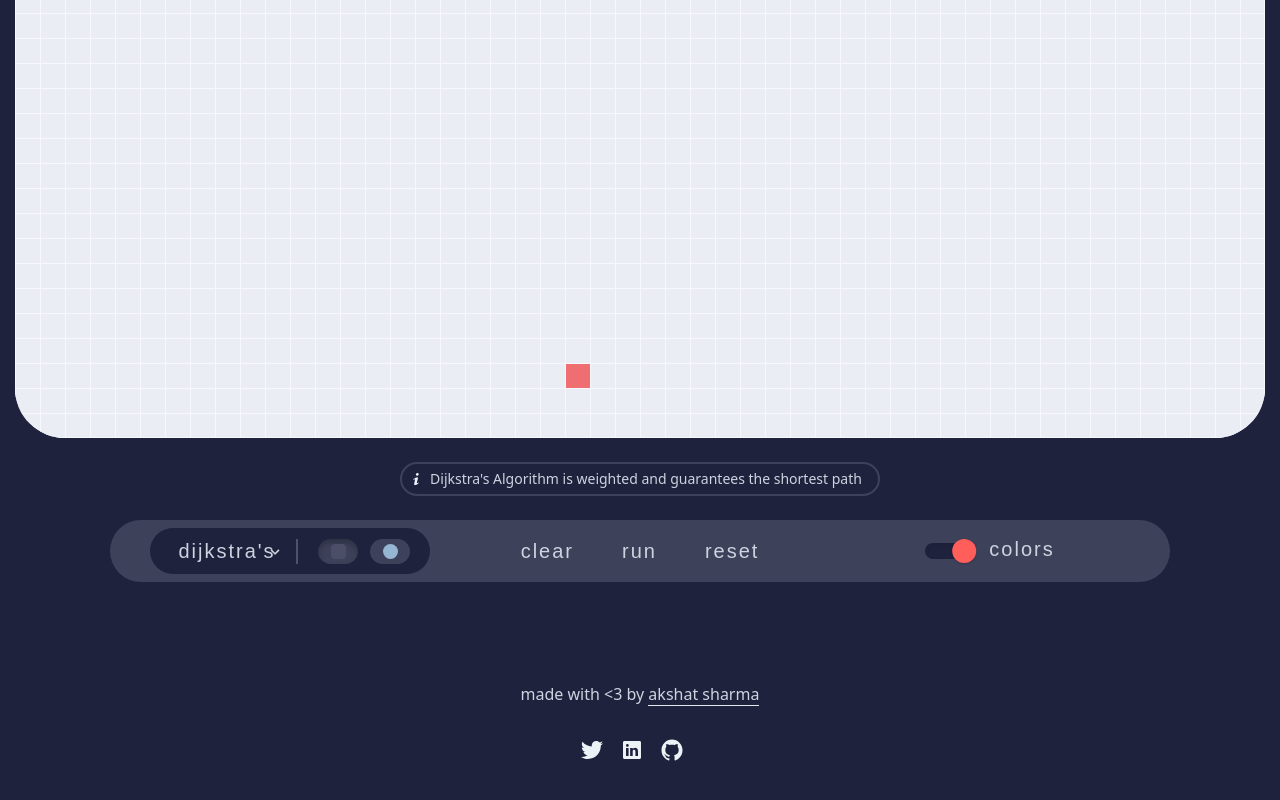
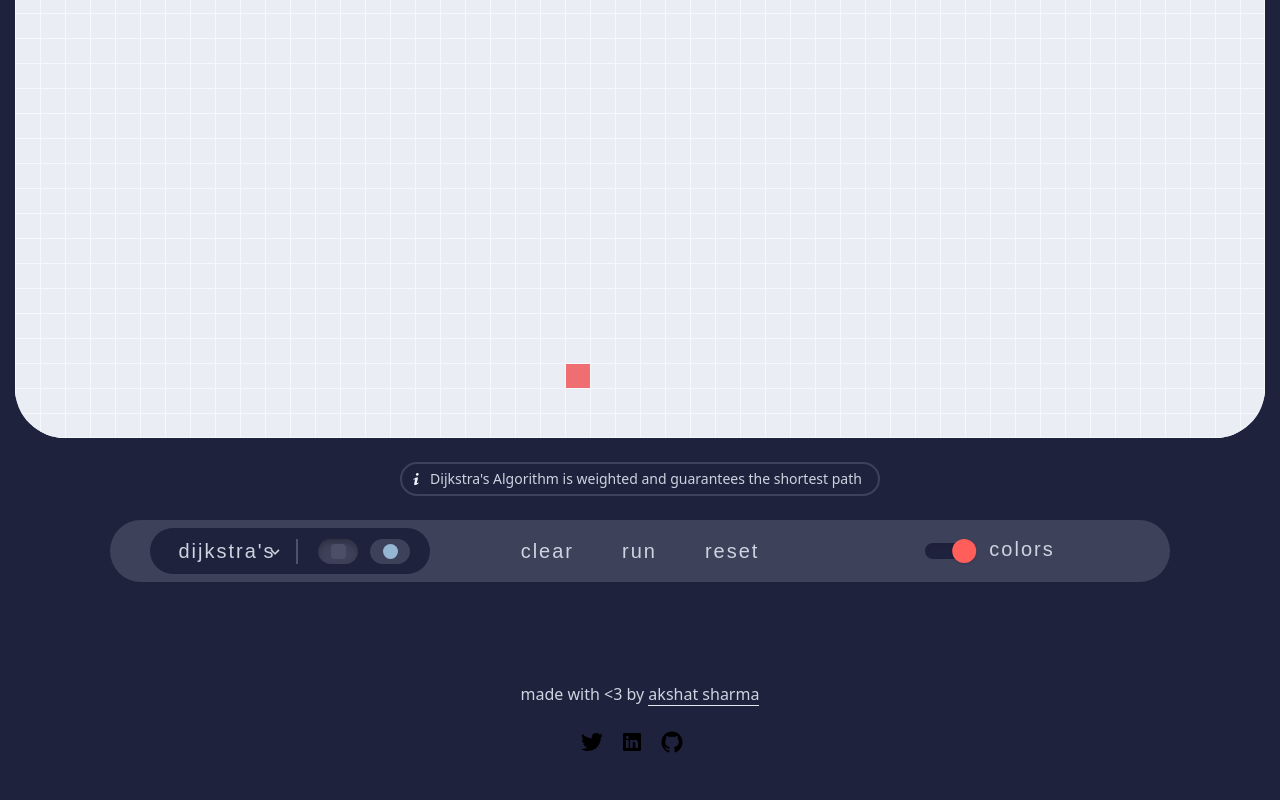
Before and after one commit to akshatksharma/mazeviz, a website built with Parcel: page src/index.html in a window 1280 px wide. Shown: the part 403-1203 px from the top of the page. Built offline with nearby package versions, Linux system fonts and the light colour scheme; a web font is replaced by a local one.

Commit message:
Trying to fix issues with svg

```diff
--- a/src/index.html
+++ b/src/index.html
@@ -246,13 +246,19 @@
         </h2>
         <div class="socialLinks">
           <a href="https://twitter.com/akshatksharma_">
-            <svg class="socialIcon" xmlns="http://www.w3.org/2000/svg"  width="512px" height="512px" viewBox="0 0 512 512" ><path d="M492 109.5c-17.4 7.7-36 12.9-55.6 15.3 20-12 35.4-31 42.6-53.6-18.7 11.1-39.4 19.2-61.5 23.5C399.8 75.8 374.6 64 346.8 64c-53.5 0-96.8 43.4-96.8 96.9 0 7.6.8 15 2.5 22.1-80.5-4-151.9-42.6-199.6-101.3-8.3 14.3-13.1 31-13.1 48.7 0 33.6 17.2 63.3 43.2 80.7-16-.4-31-4.8-44-12.1v1.2c0 47 33.4 86.1 77.7 95-8.1 2.2-16.7 3.4-25.5 3.4-6.2 0-12.3-.6-18.2-1.8 12.3 38.5 48.1 66.5 90.5 67.3-33.1 26-74.9 41.5-120.3 41.5-7.8 0-15.5-.5-23.1-1.4C62.8 432 113.7 448 168.3 448 346.6 448 444 300.3 444 172.2c0-4.2-.1-8.4-.3-12.5C462.6 146 479 129 492 109.5z"/><metadata><rdf:RDF xmlns:rdf="http://www.w3.org/1999/02/22-rdf-syntax-ns#" xmlns:rdfs="http://www.w3.org/2000/01/rdf-schema#" xmlns:dc="http://purl.org/dc/elements/1.1/"><rdf:Description about="https://iconscout.com/legal#licenses" dc:title="social,twitter" dc:description="social,twitter" dc:publisher="Iconscout" dc:date="2017-09-24" dc:format="image/svg+xml" dc:language="en"><dc:creator><rdf:Bag><rdf:li>Benjamin J Sperry</rdf:li></rdf:Bag></dc:creator></rdf:Description></rdf:RDF></metadata></svg>
+            <svg xmlns="http://www.w3.org/2000/svg" width="24" height="24" viewBox="0 0 24 24" fill="none">
+              <path d="M23.0625 5.13281C22.2469 5.49375 21.375 5.7375 20.4563 5.85C21.3938 5.2875 22.1156 4.39687 22.4531 3.3375C21.5766 3.85781 20.6063 4.2375 19.5703 4.43906C18.7406 3.55312 17.5594 3 16.2563 3C13.7484 3 11.7188 5.03437 11.7188 7.54219C11.7188 7.89844 11.7563 8.24531 11.8359 8.57812C8.06251 8.39062 4.71564 6.58125 2.4797 3.82969C2.09064 4.5 1.86564 5.28281 1.86564 6.1125C1.86564 7.6875 2.67189 9.07969 3.89064 9.89531C3.14064 9.87656 2.43751 9.67031 1.82814 9.32812V9.38437C1.82814 11.5875 3.39376 13.4203 5.47032 13.8375C5.09064 13.9406 4.68751 13.9969 4.27501 13.9969C3.98439 13.9969 3.69845 13.9687 3.42189 13.9125C3.99845 15.7172 5.67657 17.0297 7.66407 17.0672C6.11251 18.2859 4.15314 19.0125 2.02501 19.0125C1.65939 19.0125 1.29845 18.9891 0.9422 18.9469C2.94376 20.25 5.3297 21 7.88907 21C16.2469 21 20.8125 14.0766 20.8125 8.07187C20.8125 7.875 20.8078 7.67812 20.7984 7.48594C21.6844 6.84375 22.4531 6.04688 23.0625 5.13281Z" fill="black"/>
+              </svg>
           </a>
           <a href="https://www.linkedin.com/in/akshat-sharma-b1a8401a7/">
-            <svg class="socialIcon" xmlns="http://www.w3.org/2000/svg" width="512px" height="512px" viewBox="0 0 512 512"><path d="M417.2 64H96.8C79.3 64 64 76.6 64 93.9V415c0 17.4 15.3 32.9 32.8 32.9h320.3c17.6 0 30.8-15.6 30.8-32.9V93.9C448 76.6 434.7 64 417.2 64zM183 384h-55V213h55v171zm-25.6-197h-.4c-17.6 0-29-13.1-29-29.5 0-16.7 11.7-29.5 29.7-29.5s29 12.7 29.4 29.5c0 16.4-11.4 29.5-29.7 29.5zM384 384h-55v-93.5c0-22.4-8-37.7-27.9-37.7-15.2 0-24.2 10.3-28.2 20.3-1.5 3.6-1.9 8.5-1.9 13.5V384h-55V213h55v23.8c8-11.4 20.5-27.8 49.6-27.8 36.1 0 63.4 23.8 63.4 75.1V384z"/><metadata><rdf:RDF xmlns:rdf="http://www.w3.org/1999/02/22-rdf-syntax-ns#" xmlns:rdfs="http://www.w3.org/2000/01/rdf-schema#" xmlns:dc="http://purl.org/dc/elements/1.1/"><rdf:Description about="https://iconscout.com/legal#licenses" dc:title="social,linkedin" dc:description="social,linkedin" dc:publisher="Iconscout" dc:date="2017-09-24" dc:format="image/svg+xml" dc:language="en"><dc:creator><rdf:Bag><rdf:li>Benjamin J Sperry</rdf:li></rdf:Bag></dc:creator></rdf:Description></rdf:RDF></metadata></svg>
+            <svg xmlns="http://www.w3.org/2000/svg" width="24" height="24" viewBox="0 0 24 24" fill="none">
+              <path d="M19.5563 3H4.5375C3.71719 3 3 3.59063 3 4.40156V19.4531C3 20.2687 3.71719 20.9953 4.5375 20.9953H19.5516C20.3766 20.9953 20.9953 20.2641 20.9953 19.4531V4.40156C21 3.59063 20.3766 3 19.5563 3ZM8.57812 18H6V9.98438H8.57812V18ZM7.37812 8.76562H7.35938C6.53437 8.76562 6 8.15156 6 7.38281C6 6.6 6.54844 6 7.39219 6C8.23594 6 8.75156 6.59531 8.77031 7.38281C8.77031 8.15156 8.23594 8.76562 7.37812 8.76562ZM18 18H15.4219V13.6172C15.4219 12.5672 15.0469 11.85 14.1141 11.85C13.4016 11.85 12.9797 12.3328 12.7922 12.8016C12.7219 12.9703 12.7031 13.2 12.7031 13.4344V18H10.125V9.98438H12.7031V11.1C13.0781 10.5656 13.6641 9.79688 15.0281 9.79688C16.7203 9.79688 18 10.9125 18 13.3172V18V18Z" fill="black"/>
+              </svg>
           </a>
           <a  href="https://github.com/akshatksharma">
-            <svg class="socialIcon" xmlns="http://www.w3.org/2000/svg" width="512px" height="512px" viewBox="0 0 512 512"><path d="M256 32C132.3 32 32 134.9 32 261.7c0 101.5 64.2 187.5 153.2 217.9 1.4.3 2.6.4 3.8.4 8.3 0 11.5-6.1 11.5-11.4 0-5.5-.2-19.9-.3-39.1-8.4 1.9-15.9 2.7-22.6 2.7-43.1 0-52.9-33.5-52.9-33.5-10.2-26.5-24.9-33.6-24.9-33.6-19.5-13.7-.1-14.1 1.4-14.1h.1c22.5 2 34.3 23.8 34.3 23.8 11.2 19.6 26.2 25.1 39.6 25.1 10.5 0 20-3.4 25.6-6 2-14.8 7.8-24.9 14.2-30.7-49.7-5.8-102-25.5-102-113.5 0-25.1 8.7-45.6 23-61.6-2.3-5.8-10-29.2 2.2-60.8 0 0 1.6-.5 5-.5 8.1 0 26.4 3.1 56.6 24.1 17.9-5.1 37-7.6 56.1-7.7 19 .1 38.2 2.6 56.1 7.7 30.2-21 48.5-24.1 56.6-24.1 3.4 0 5 .5 5 .5 12.2 31.6 4.5 55 2.2 60.8 14.3 16.1 23 36.6 23 61.6 0 88.2-52.4 107.6-102.3 113.3 8 7.1 15.2 21.1 15.2 42.5 0 30.7-.3 55.5-.3 63 0 5.4 3.1 11.5 11.4 11.5 1.2 0 2.6-.1 4-.4C415.9 449.2 480 363.1 480 261.7 480 134.9 379.7 32 256 32z"/><metadata><rdf:RDF xmlns:rdf="http://www.w3.org/1999/02/22-rdf-syntax-ns#" xmlns:rdfs="http://www.w3.org/2000/01/rdf-schema#" xmlns:dc="http://purl.org/dc/elements/1.1/"><rdf:Description about="https://iconscout.com/legal#licenses" dc:title="social,github" dc:description="social,github" dc:publisher="Iconscout" dc:date="2017-09-24" dc:format="image/svg+xml" dc:language="en"><dc:creator><rdf:Bag><rdf:li>Benjamin J Sperry</rdf:li></rdf:Bag></dc:creator></rdf:Description></rdf:RDF></metadata></svg>
+            <svg xmlns="http://www.w3.org/2000/svg" width="24" height="24" viewBox="0 0 24 24" fill="none">
+              <path d="M12 1.5C6.20156 1.5 1.5 6.32344 1.5 12.2672C1.5 17.025 4.50937 21.0563 8.68125 22.4813C8.74687 22.4953 8.80312 22.5 8.85938 22.5C9.24844 22.5 9.39844 22.2141 9.39844 21.9656C9.39844 21.7078 9.38906 21.0328 9.38437 20.1328C8.99062 20.2219 8.63906 20.2594 8.325 20.2594C6.30469 20.2594 5.84531 18.6891 5.84531 18.6891C5.36719 17.4469 4.67813 17.1141 4.67813 17.1141C3.76406 16.4719 4.67344 16.4531 4.74375 16.4531H4.74844C5.80313 16.5469 6.35625 17.5687 6.35625 17.5687C6.88125 18.4875 7.58437 18.7453 8.2125 18.7453C8.70469 18.7453 9.15 18.5859 9.4125 18.4641C9.50625 17.7703 9.77812 17.2969 10.0781 17.025C7.74844 16.7531 5.29688 15.8297 5.29688 11.7047C5.29688 10.5281 5.70469 9.56719 6.375 8.81719C6.26719 8.54531 5.90625 7.44844 6.47812 5.96719C6.47812 5.96719 6.55312 5.94375 6.7125 5.94375C7.09219 5.94375 7.95 6.08906 9.36563 7.07344C10.2047 6.83437 11.1 6.71719 11.9953 6.7125C12.8859 6.71719 13.7859 6.83437 14.625 7.07344C16.0406 6.08906 16.8984 5.94375 17.2781 5.94375C17.4375 5.94375 17.5125 5.96719 17.5125 5.96719C18.0844 7.44844 17.7234 8.54531 17.6156 8.81719C18.2859 9.57188 18.6937 10.5328 18.6937 11.7047C18.6937 15.8391 16.2375 16.7484 13.8984 17.0156C14.2734 17.3484 14.6109 18.0047 14.6109 19.0078C14.6109 20.4469 14.5969 21.6094 14.5969 21.9609C14.5969 22.2141 14.7422 22.5 15.1312 22.5C15.1875 22.5 15.2531 22.4953 15.3187 22.4813C19.4953 21.0563 22.5 17.0203 22.5 12.2672C22.5 6.32344 17.7984 1.5 12 1.5Z" fill="black"/>
+              </svg>
           </a>
         </div>
       </div>
```
